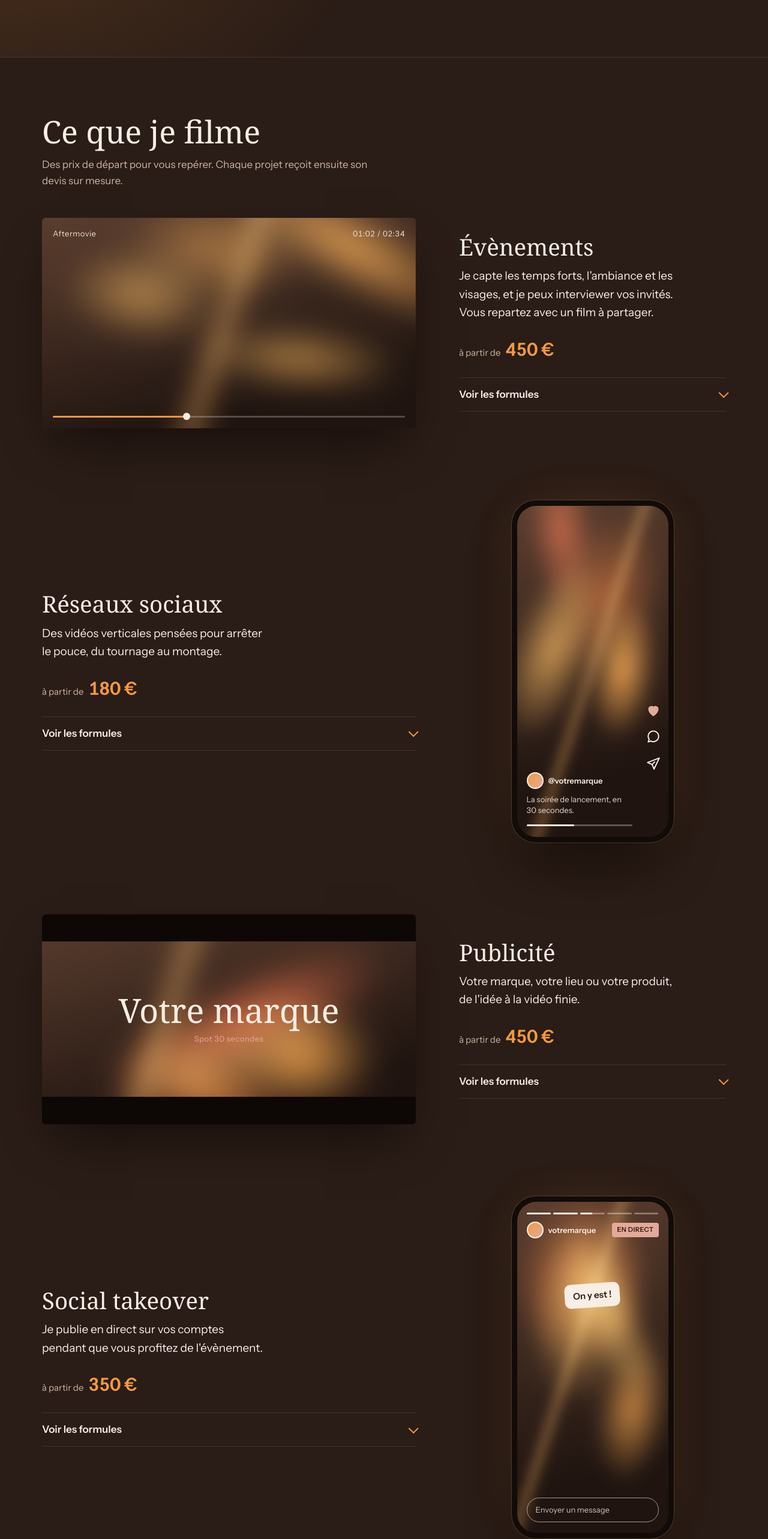
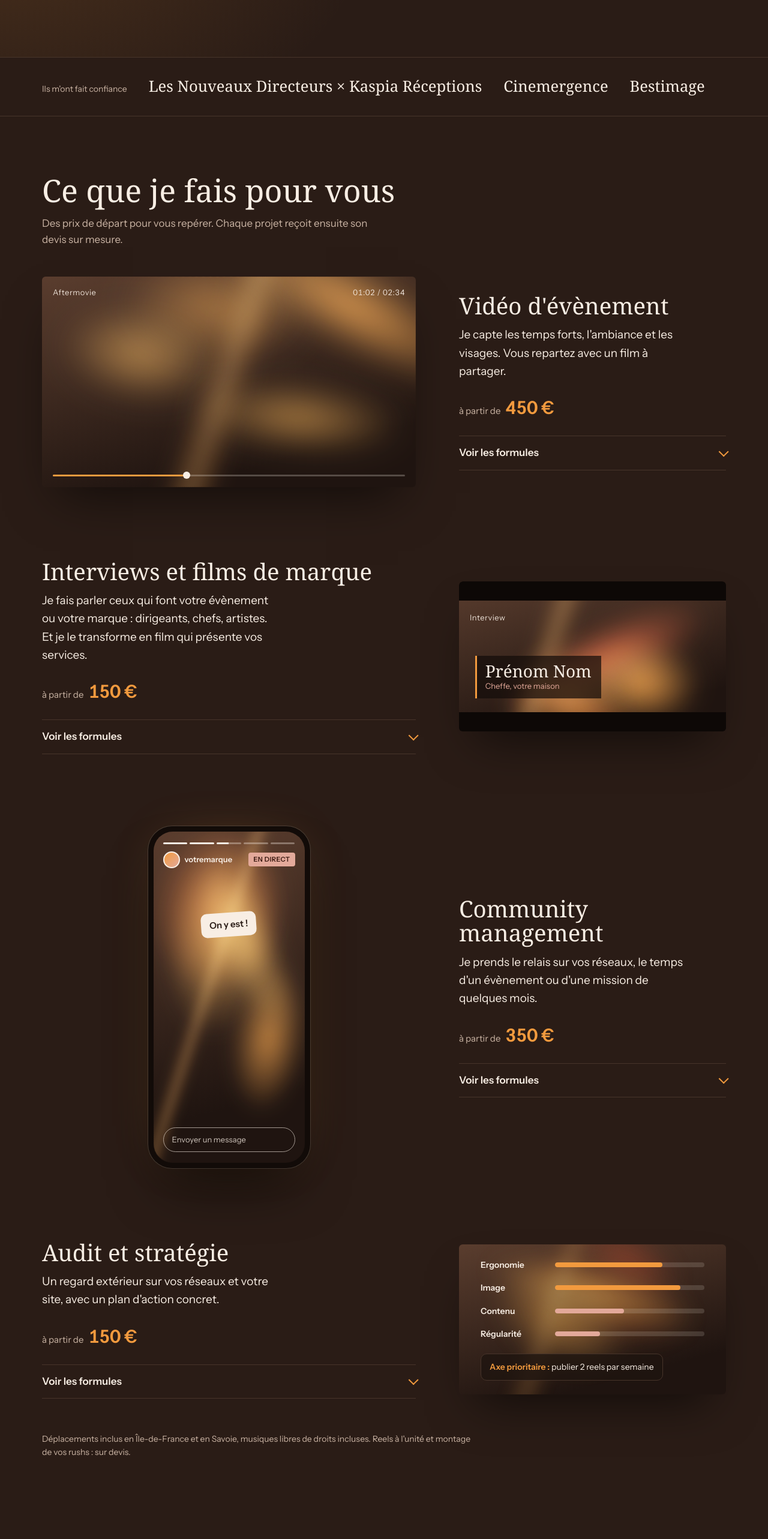
Before and after one commit to leamercierpro/bylelymedia, a plain HTML site: page index.html in a window 1280 px wide. Shown: the part 1254-3819 px from the top of the page at 60% size. Drawn offline with Linux system fonts and the light colour scheme; a web font is replaced by a local one.

Commit message:
Formules en 4 piliers, références, À propos enrichi
Co-Authored-By: Claude Opus 5.5 <noreply@anthropic.com>
Claude-Session: https://claude.ai/code/session_01VdRWoyiQ6wF2TkHHM4z5Xu

```diff
--- a/index.html
+++ b/index.html
@@ -4,13 +4,13 @@
 <meta charset="utf-8">
 <meta name="viewport" content="width=device-width,initial-scale=1,viewport-fit=cover">
 <title>By Lely Media | Vidéaste événementiel en Île-de-France et en Savoie</title>
-<meta name="description" content="Lea Mercier, vidéaste d'évènements en Île-de-France et en Savoie : aftermovies, reels, interviews, vidéos publicitaires et social takeover. Formée en agence de presse.">
+<meta name="description" content="Lea Mercier, vidéaste d'évènements en Île-de-France et en Savoie : aftermovies, interviews, films de marque, community management, audit et stratégie. Formée en agence de presse.">
 <link rel="canonical" href="https://leamercierpro.github.io/bylelymedia/">
 <link rel="icon" href="favicon.svg" type="image/svg+xml">
 <meta property="og:type" content="website">
 <meta property="og:url" content="https://leamercierpro.github.io/bylelymedia/">
 <meta property="og:title" content="By Lely Media, vidéaste d'évènements">
-<meta property="og:description" content="Aftermovies, reels 9:16, vidéos publicitaires et social takeover. Île-de-France et Savoie.">
+<meta property="og:description" content="Aftermovies, interviews, films de marque et community management. Île-de-France et Savoie.">
 <meta property="og:image" content="https://leamercierpro.github.io/bylelymedia/og.jpg">
 <meta property="og:image:width" content="1200"><meta property="og:image:height" content="630">
 <meta name="twitter:card" content="summary_large_image">
@@ -18,7 +18,7 @@
 <link rel="preconnect" href="https://fonts.googleapis.com"><link rel="preconnect" href="https://fonts.gstatic.com" crossorigin>
 <link rel="stylesheet" href="https://fonts.googleapis.com/css2?family=Italiana&family=Instrument+Sans:wght@400;500;600&display=swap">
 <script type="application/ld+json">
-{"@context":"https://schema.org","@type":"ProfessionalService","name":"By Lely Media","description":"Vidéaste d'évènements : captation, aftermovie, reels, vidéo publicitaire, social takeover, audit et stratégie réseaux sociaux.","url":"https://leamercierpro.github.io/bylelymedia/","email":"bylelymedia@gmail.com","founder":{"@type":"Person","name":"Lea Mercier"},"areaServed":[{"@type":"AdministrativeArea","name":"Île-de-France"},{"@type":"AdministrativeArea","name":"Savoie"}],"sameAs":["https://www.instagram.com/bylelymedia/","https://leamercier.journoportfolio.com"],"priceRange":"80 € - 950 €","image":"https://leamercierpro.github.io/bylelymedia/lea.jpg"}
+{"@context":"https://schema.org","@type":"ProfessionalService","name":"By Lely Media","description":"Vidéaste d'évènements : captation, aftermovie, interviews, films de marque, community management, audit et stratégie réseaux sociaux.","url":"https://leamercierpro.github.io/bylelymedia/","email":"bylelymedia@gmail.com","founder":{"@type":"Person","name":"Lea Mercier"},"areaServed":[{"@type":"AdministrativeArea","name":"Île-de-France"},{"@type":"AdministrativeArea","name":"Savoie"}],"sameAs":["https://www.instagram.com/bylelymedia/","https://leamercier.journoportfolio.com"],"priceRange":"150 € - 950 €","image":"https://leamercierpro.github.io/bylelymedia/lea.jpg"}
 </script>
 <style>
 :root{
@@ -121,6 +121,12 @@ section{padding:96px 0}
 .offer-act .btn{padding:18px 32px;font-size:17px}
 .offer-act .save{margin:0}
 
+/* References */
+.refs{padding:28px 0;border-bottom:1px solid var(--line)}
+.refs-in{display:flex;align-items:baseline;gap:12px 36px;flex-wrap:wrap}
+.refs-k{color:var(--muted);font-size:14px}
+.refs ul{list-style:none;margin:0;padding:0;display:flex;flex-wrap:wrap;gap:10px 36px;font-family:var(--display);font-size:clamp(20px,2vw,26px)}
+
 /* Services: each one shown, not described */
 .svc{display:grid;grid-template-columns:minmax(0,7fr) minmax(0,5fr);gap:40px 72px;align-items:center;margin-bottom:120px}
 .svc:last-of-type{margin-bottom:56px}
@@ -163,6 +169,9 @@ summary:hover{color:var(--amber-hi)}
 .scrub::after{content:"";position:absolute;left:38%;top:50%;width:12px;height:12px;margin:-6px 0 0 -6px;border-radius:50%;background:var(--ink)}
 .letterbox::before,.letterbox::after{content:"";position:absolute;left:0;right:0;height:13%;background:#0D0806;z-index:2}
 .letterbox::before{top:0}.letterbox::after{bottom:0}
+.lower{position:absolute;z-index:2;left:6%;bottom:22%;display:flex;flex-direction:column;padding:10px 16px 10px 14px;background:rgba(20,13,10,.72);border-left:3px solid var(--amber)}
+.lower b{font-family:var(--display);font-weight:400;font-size:clamp(20px,2.2vw,28px);line-height:1.1}
+.lower small{font-size:13px;color:var(--rose)}
 .titlecard{position:absolute;z-index:2;inset:0;display:flex;flex-direction:column;align-items:center;justify-content:center;text-align:center}
 .titlecard b{font-family:var(--display);font-weight:400;font-size:clamp(34px,4.4vw,56px);line-height:1}
 .titlecard small{font-size:13px;color:var(--rose);margin-top:10px;letter-spacing:.04em}
@@ -347,10 +356,17 @@ footer a{color:var(--muted)}
   </div>
 </section>
 
+<div class="refs">
+  <div class="wrap refs-in">
+    <span class="refs-k">Ils m'ont fait confiance</span>
+    <ul><li>Les Nouveaux Directeurs × Kaspia Réceptions</li><li>Cinemergence</li><li>Bestimage</li></ul>
+  </div>
+</div>
+
 <main>
 <section id="prestations" aria-labelledby="prest-t">
   <div class="wrap">
-    <h2 class="sec-title" id="prest-t">Ce que je filme</h2>
+    <h2 class="sec-title" id="prest-t">Ce que je fais pour vous</h2>
     <p class="sec-intro">Des prix de départ pour vous repérer. Chaque projet reçoit ensuite son devis sur mesure.</p>
 
     <article class="svc">
@@ -363,8 +379,8 @@ footer a{color:var(--muted)}
         </div>
       </div>
       <div>
-        <h3>Évènements</h3>
-        <p class="pitch">Je capte les temps forts, l'ambiance et les visages, et je peux interviewer vos invités. Vous repartez avec un film à partager.</p>
+        <h3>Vidéo d'évènement</h3>
+        <p class="pitch">Je capte les temps forts, l'ambiance et les visages. Vous repartez avec un film à partager.</p>
         <p class="from"><small>à partir de</small><b>450 €</b></p>
         <details>
           <summary>Voir les formules</summary>
@@ -373,69 +389,35 @@ footer a{color:var(--muted)}
             <li><div class="row"><strong>Aftermovie</strong><span class="price">650 €</span></div><span class="d">Un film de 1 à 3 min, monté et mis en musique.</span></li>
             <li><div class="row"><strong>Pack évènement<span class="badge">Le plus demandé</span></strong><span class="price">950 €</span></div><span class="d">L'aftermovie et 3 reels prêts à publier.</span><span class="save">240 € d'économie</span></li>
           </ul>
-          <p class="fine" style="padding-bottom:14px">Interview filmée (dirigeant, chef, artiste) : 150 € de plus. Journée complète (jusqu'à 8 h) : 250 € de plus.</p>
+          <p class="fine" style="padding-bottom:14px">Journée complète (jusqu'à 8 h) : 250 € de plus.</p>
         </details>
       </div>
     </article>
 
     <article class="svc flip">
       <div class="visual">
-        <div class="phone">
-          <div class="screen" role="img" aria-label="Aperçu d'un reel vertical">
-            <div class="bokeh" data-n="4" data-seed="11"></div>
-            <div class="ui">
-              <div class="side" aria-hidden="true">
-                <svg class="on" viewBox="0 0 24 24"><path d="M12 20s-7-4.4-7-10a4 4 0 0 1 7-2.6A4 4 0 0 1 19 10c0 5.6-7 10-7 10z"/></svg>
-                <svg viewBox="0 0 24 24"><path d="M20 11.5a8 8 0 0 1-11.8 7L4 20l1.5-4.2A8 8 0 1 1 20 11.5z"/></svg>
-                <svg viewBox="0 0 24 24"><path d="M21 4 3 11l7 3 3 7z"/><path d="m10 14 4-4"/></svg>
-              </div>
-              <div class="cap">
-                <div class="who"><span class="av"></span>@votremarque</div>
-                <p>La soirée de lancement, en 30 secondes.</p>
-                <div class="prog"></div>
-              </div>
-            </div>
-          </div>
+        <div class="screen wide letterbox" role="img" aria-label="Aperçu d'une interview filmée avec son bandeau de nom">
+          <div class="bokeh" data-n="4" data-seed="21"></div>
+          <span class="label" style="top:16%;left:18px;margin-top:10px">Interview</span>
+          <div class="lower"><b>Prénom Nom</b><small>Cheffe, votre maison</small></div>
         </div>
       </div>
       <div>
-        <h3>Réseaux sociaux</h3>
-        <p class="pitch">Des vidéos verticales pensées pour arrêter le pouce, du tournage au montage.</p>
-        <p class="from"><small>à partir de</small><b>180 €</b></p>
+        <h3>Interviews et films de marque</h3>
+        <p class="pitch">Je fais parler ceux qui font votre évènement ou votre marque : dirigeants, chefs, artistes. Et je le transforme en film qui présente vos services.</p>
+        <p class="from"><small>à partir de</small><b>150 €</b></p>
         <details>
           <summary>Voir les formules</summary>
           <ul class="list">
-            <li><div class="row"><strong>Reel</strong><span class="price">180 €</span></div><span class="d">15 à 60 s en 9:16, sous-titres inclus.</span></li>
-            <li><div class="row"><strong>Pack 3 reels</strong><span class="price">480 €</span></div><span class="save">Soit 160 € le reel</span></li>
-            <li><div class="row"><strong>Pack 5 reels</strong><span class="price">750 €</span></div><span class="save">Soit 150 € le reel</span></li>
-            <li><div class="row"><strong>Montage de vos rushs</strong><span class="price">80 €</span></div><span class="d">Vous filmez, je monte.</span></li>
+            <li><div class="row"><strong>Interview pendant un évènement</strong><span class="price">150 €</span></div><span class="d">En option d'une prestation évènement, intégrée au film ou livrée à part.</span></li>
+            <li><div class="row"><strong>Interview seule</strong><span class="price">350 €</span></div><span class="d">Un dirigeant, un chef ou un artiste, monté en 2 à 4 min.</span></li>
+            <li><div class="row"><strong>Film promotionnel</strong><span class="price">750 €</span></div><span class="d">Concept, tournage et montage, livré en 16:9 et en 9:16.</span></li>
           </ul>
         </details>
       </div>
     </article>
 
     <article class="svc">
-      <div class="visual">
-        <div class="screen wide letterbox" role="img" aria-label="Aperçu d'un spot publicitaire au format cinéma">
-          <div class="bokeh" data-n="4" data-seed="21"></div>
-          <div class="titlecard"><b>Votre marque</b><small>Spot 30 secondes</small></div>
-        </div>
-      </div>
-      <div>
-        <h3>Publicité</h3>
-        <p class="pitch">Votre marque, votre lieu ou votre produit, de l'idée à la vidéo finie.</p>
-        <p class="from"><small>à partir de</small><b>450 €</b></p>
-        <details>
-          <summary>Voir les formules</summary>
-          <ul class="list">
-            <li><div class="row"><strong>Vidéo publicitaire</strong><span class="price">450 €</span></div><span class="d">Concept, tournage et montage, livrée en 16:9 et en 9:16.</span></li>
-            <li><div class="row"><strong>Pack 2 vidéos</strong><span class="price">800 €</span></div><span class="d">Tournées le même jour.</span><span class="save">100 € d'économie</span></li>
-          </ul>
-        </details>
-      </div>
-    </article>
-
-    <article class="svc flip">
       <div class="visual">
         <div class="phone">
           <div class="screen" role="img" aria-label="Aperçu d'une story publiée en direct">
@@ -450,21 +432,21 @@ footer a{color:var(--muted)}
         </div>
       </div>
       <div>
-        <h3>Social takeover</h3>
-        <p class="pitch">Je publie en direct sur vos comptes pendant que vous profitez de l'évènement.</p>
+        <h3>Community management</h3>
+        <p class="pitch">Je prends le relais sur vos réseaux, le temps d'un évènement ou d'une mission de quelques mois.</p>
         <p class="from"><small>à partir de</small><b>350 €</b></p>
         <details>
           <summary>Voir les formules</summary>
           <ul class="list">
-            <li><div class="row"><strong>½ journée</strong><span class="price">350 €</span></div><span class="d">Stories et contenus en direct.</span></li>
-            <li><div class="row"><strong>Journée complète</strong><span class="price">550 €</span></div></li>
-            <li><div class="row"><strong>Gestion réseaux</strong><span class="price">390 € / mois</span></div><span class="d">Planning, publication et suivi de vos comptes.</span></li>
+            <li><div class="row"><strong>Social takeover ½ journée</strong><span class="price">350 €</span></div><span class="d">Stories et contenus publiés en direct pendant l'évènement.</span></li>
+            <li><div class="row"><strong>Social takeover journée</strong><span class="price">550 €</span></div></li>
+            <li><div class="row"><strong>Mission de 1 à 3 mois</strong><span class="price">450 € / mois</span></div><span class="d">Ligne éditoriale, création, publication et bilan chaque mois.</span></li>
           </ul>
         </details>
       </div>
     </article>
 
-    <article class="svc">
+    <article class="svc flip">
       <div class="visual">
         <div class="screen wide audit-screen" role="img" aria-label="Aperçu d'un audit de réseaux sociaux">
           <div class="bokeh" data-n="4" data-seed="9" style="opacity:.6"></div>
@@ -478,24 +460,21 @@ footer a{color:var(--muted)}
         </div>
       </div>
       <div>
-        <h3>Audit &amp; stratégie</h3>
+        <h3>Audit et stratégie</h3>
         <p class="pitch">Un regard extérieur sur vos réseaux et votre site, avec un plan d'action concret.</p>
         <p class="from"><small>à partir de</small><b>150 €</b></p>
         <details>
           <summary>Voir les formules</summary>
-          <table class="matrix">
-            <thead><tr><td></td><th scope="col">Audit</th><th scope="col">Stratégie</th></tr></thead>
-            <tbody>
-              <tr><th scope="row">Réseaux</th><td>Instagram, TikTok, Facebook<span class="price">150 €</span></td><td>Plan d'action<span class="price">250 €</span></td></tr>
-              <tr><th scope="row">Site</th><td>Ergonomie, image, contenu<span class="price">150 €</span></td><td>Plan d'action<span class="price">250 €</span></td></tr>
-              <tr><th scope="row">Complet</th><td>Site et réseaux<span class="price">250 €</span></td><td>Site et réseaux<span class="price">400 €</span></td></tr>
-            </tbody>
-          </table>
+          <ul class="list">
+            <li><div class="row"><strong>Audit express</strong><span class="price">150 €</span></div><span class="d">Analyse de vos réseaux ou de votre site, rapport et appel de 30 min.</span></li>
+            <li><div class="row"><strong>Audit et plan d'action</strong><span class="price">390 €</span></div><span class="d">L'audit, puis un plan d'action sur 3 mois.</span></li>
+          </ul>
+          <p class="fine" style="padding-bottom:14px">Le prix de l'audit est déduit si vous enchaînez sur une mission de community management.</p>
         </details>
       </div>
     </article>
 
-    <p class="fine">Déplacements inclus en Île-de-France et en Savoie, musiques libres de droits incluses.</p>
+    <p class="fine">Déplacements inclus en Île-de-France et en Savoie, musiques libres de droits incluses. Reels à l'unité et montage de vos rushs : sur devis.</p>
   </div>
 </section>
 
@@ -514,7 +493,8 @@ footer a{color:var(--muted)}
       <h2 class="sec-title" id="about-t">Lea, derrière la caméra</h2>
       <p class="lead">Vidéaste indépendante depuis 2026, j'ai appris le métier sur le terrain, en agence de presse.</p>
       <p>Envoyée sur des évènements très différents, je filmais des images ensuite rachetées par des médias comme Paris Match ou Closer. J'y ai appris à être au bon endroit au bon moment, sans me faire remarquer.</p>
-      <p>En parallèle, je travaille pour les entreprises présentes sur ces évènements. Pendant Art Basel, Kaspia Réception a fait appel aux Nouveaux Directeurs : j'ai réalisé le film de l'évènement, avec en bonus une interview du chef Dominique Julo, pour promouvoir leurs services.</p>
+      <p>En parallèle, je travaille pour les entreprises présentes sur ces évènements. Pour Les Nouveaux Directeurs, j'ai filmé le restaurant éphémère de Kaspia Réceptions à Art Basel, au Grand Palais, avec l'interview du chef Dominique Julo. Aujourd'hui, je gère aussi les réseaux sociaux de Cinemergence, une école de cinéma.</p>
+      <p>Avant la caméra, j'ai passé plusieurs années dans les coulisses : festivals de cinéma à Deauville et à Aix-les-Bains, salons, congrès, mariages. Je sais comment un évènement se vit de l'intérieur.</p>
       <p>Avant-premières, spectacles, festivals : je partage les montages des évènements que je filme sur <a href="https://www.instagram.com/bylelymedia/" target="_blank" rel="noopener">Instagram</a>.</p>
       <ul class="facts">
         <li><b>2026</b><span>vidéaste indépendante</span></li>
@@ -566,9 +546,9 @@ footer a{color:var(--muted)}
           <select id="presta" name="presta" required>
             <option value="">Choisir une prestation</option>
             <option>Captation d'évènement</option><option>Aftermovie</option><option>Pack évènement</option>
-            <option>Reel / vidéo verticale</option><option>Pack de reels</option><option>Montage à partir de rushs</option>
-            <option>Vidéo publicitaire</option><option>Social takeover</option><option>Gestion réseaux</option>
-            <option>Audit ou stratégie</option><option>Je ne sais pas encore</option>
+            <option>Interview</option><option>Film promotionnel</option><option>Social takeover</option>
+            <option>Mission community management</option><option>Audit et stratégie</option>
+            <option>Reels ou montage (sur devis)</option><option>Je ne sais pas encore</option>
           </select><span class="err" id="presta-err"></span></div>
         <div class="f"><label for="date">Date de l'évènement <span class="opt">(facultatif)</span></label><input id="date" name="date" type="date"></div>
         <div class="f full"><label for="lieu">Lieu <span class="opt">(facultatif)</span></label><input id="lieu" name="lieu" placeholder="Paris 11e, Chambéry, Val Thorens…"></div>
```
